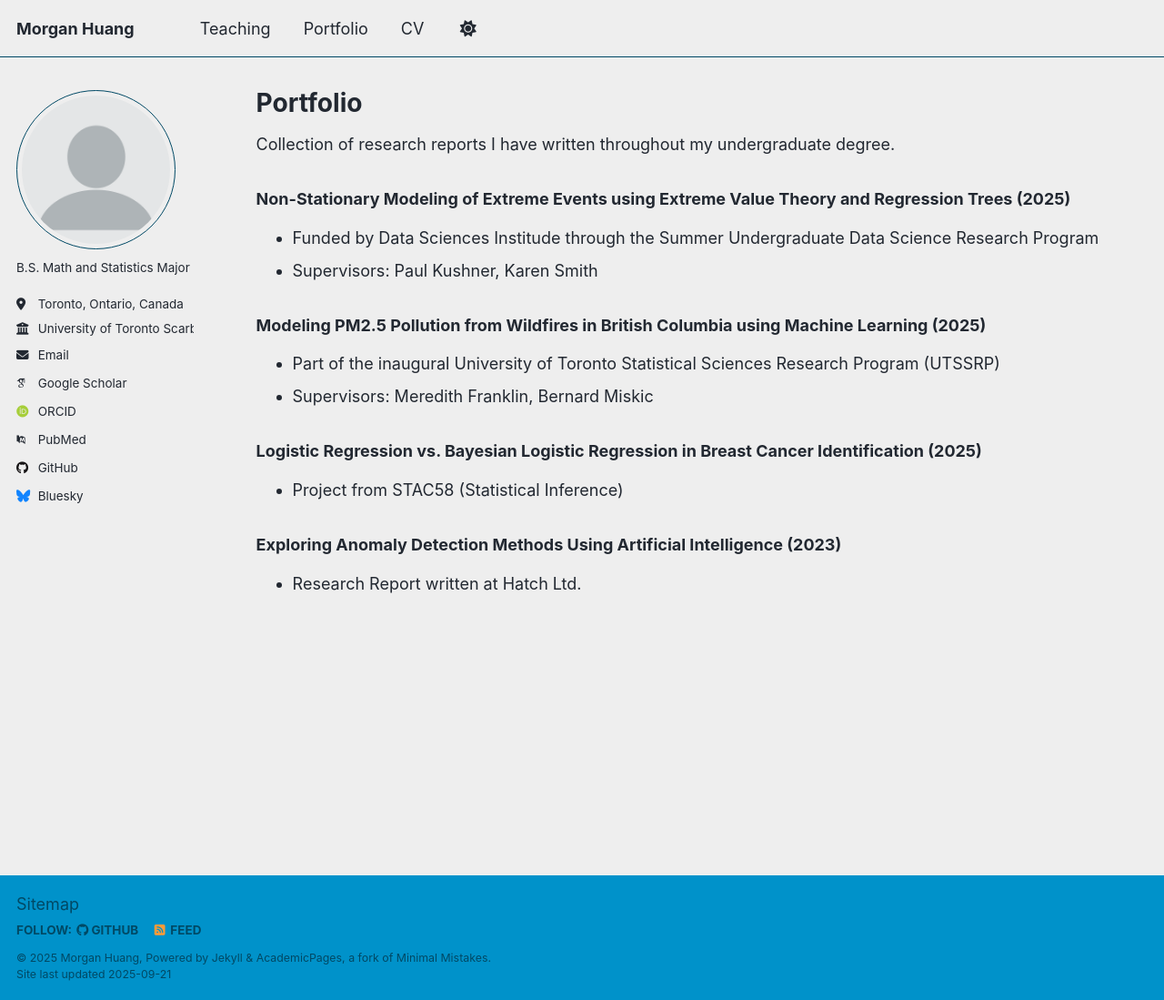
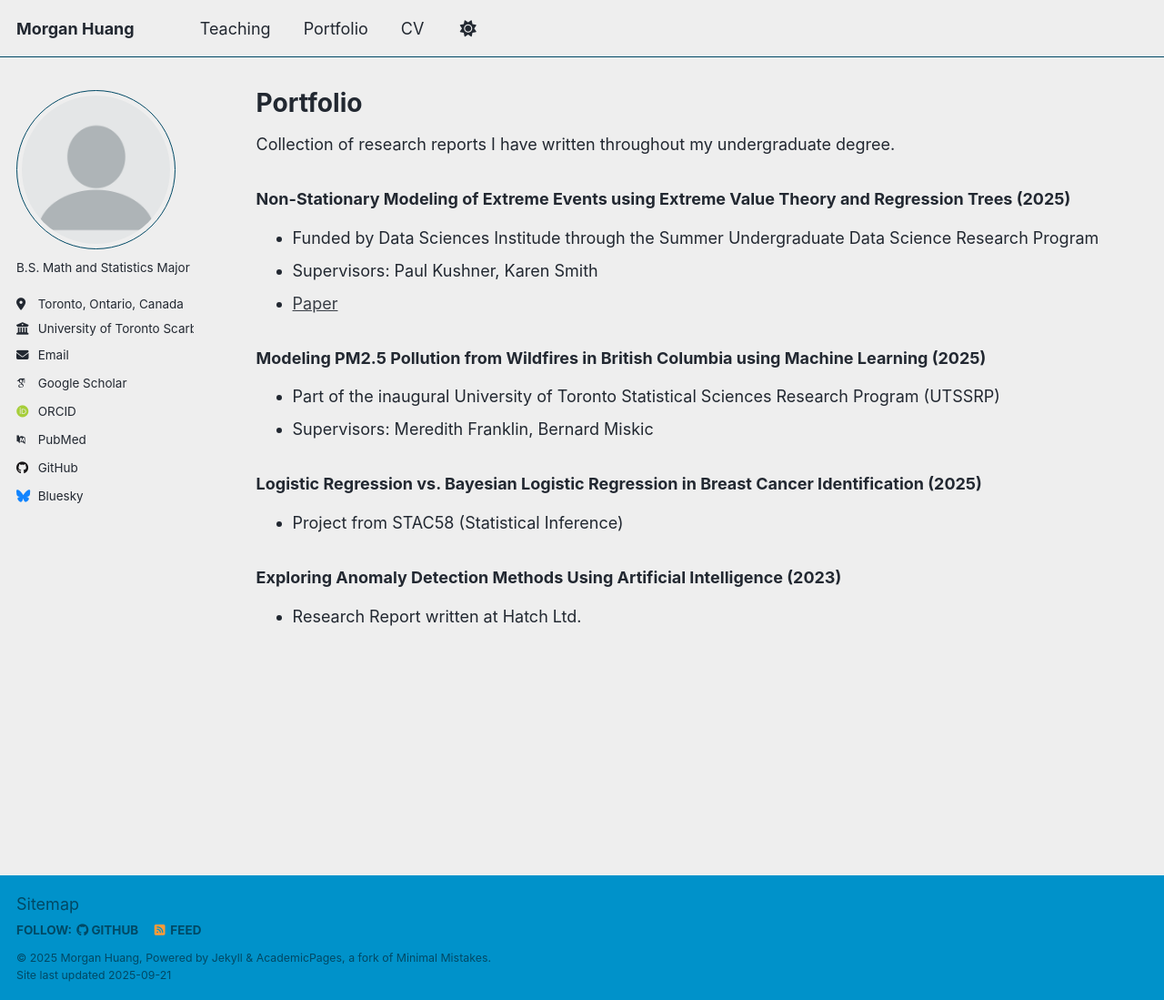
Before and after one commit to Morganh201/Morganh201.github.io, a Jekyll site: the page built from _pages/portfolio.md, in a window 1280 px wide and 1099 px high. Shown: the whole window at 91% size. Built offline with Jekyll 4.4.1, drawn with Linux system fonts in a browser that asks for light colours; some web fonts are replaced; a script that is not in the unit is left out.

Commit message:
Update portfolio.md

```diff
--- a/_pages/portfolio.md
+++ b/_pages/portfolio.md
@@ -10,6 +10,7 @@ Collection of research reports I have written throughout my undergraduate degree
 
   - Funded by Data Sciences Institude through the Summer Undergraduate Data Science Research Program
   - Supervisors: Paul Kushner, Karen Smith
+  - [Paper](files/Extreme_Winds_SUDS.pdf)
 
 ### Modeling PM2.5 Pollution from Wildfires in British Columbia using Machine Learning (2025)
 
```
